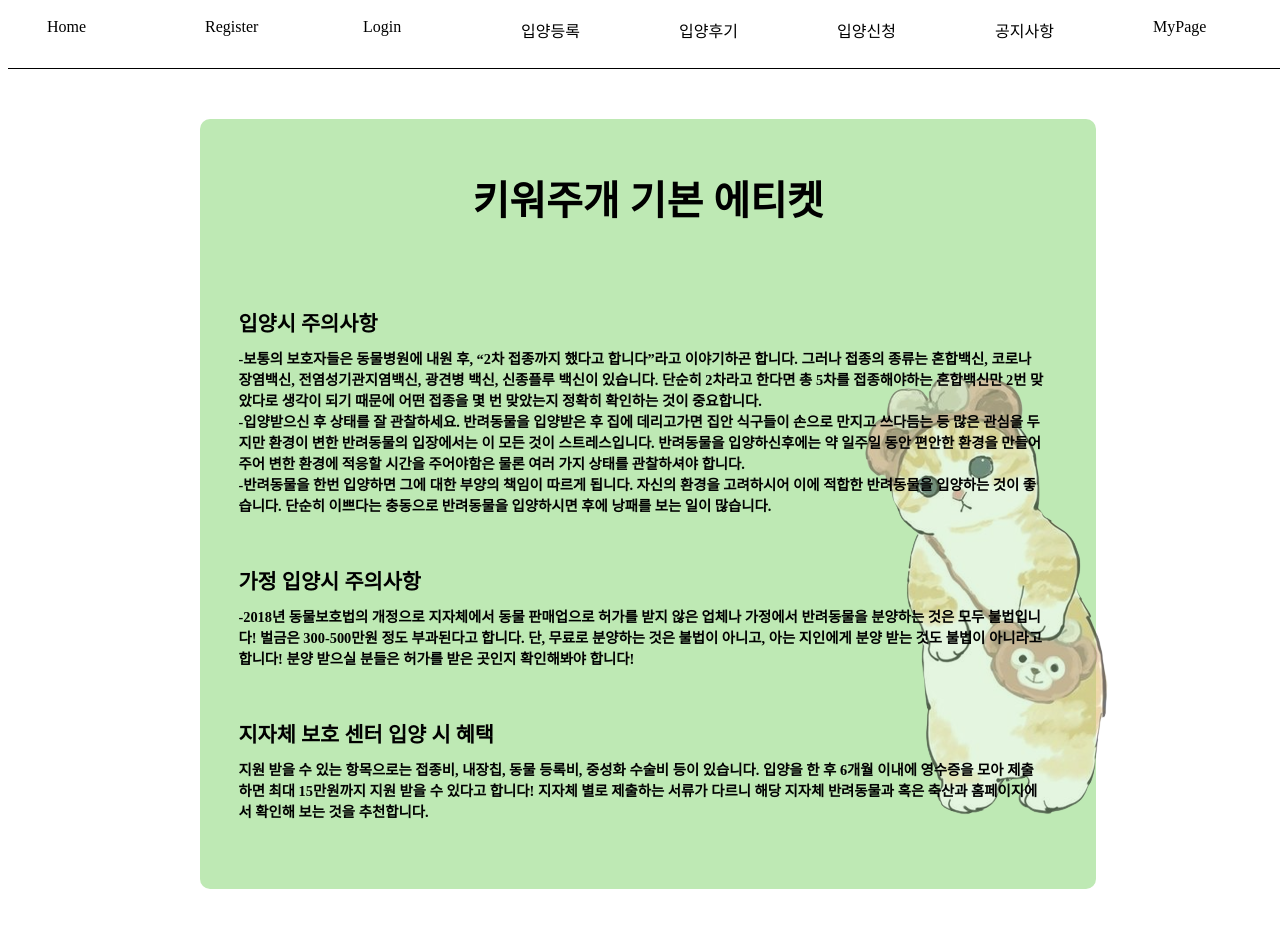
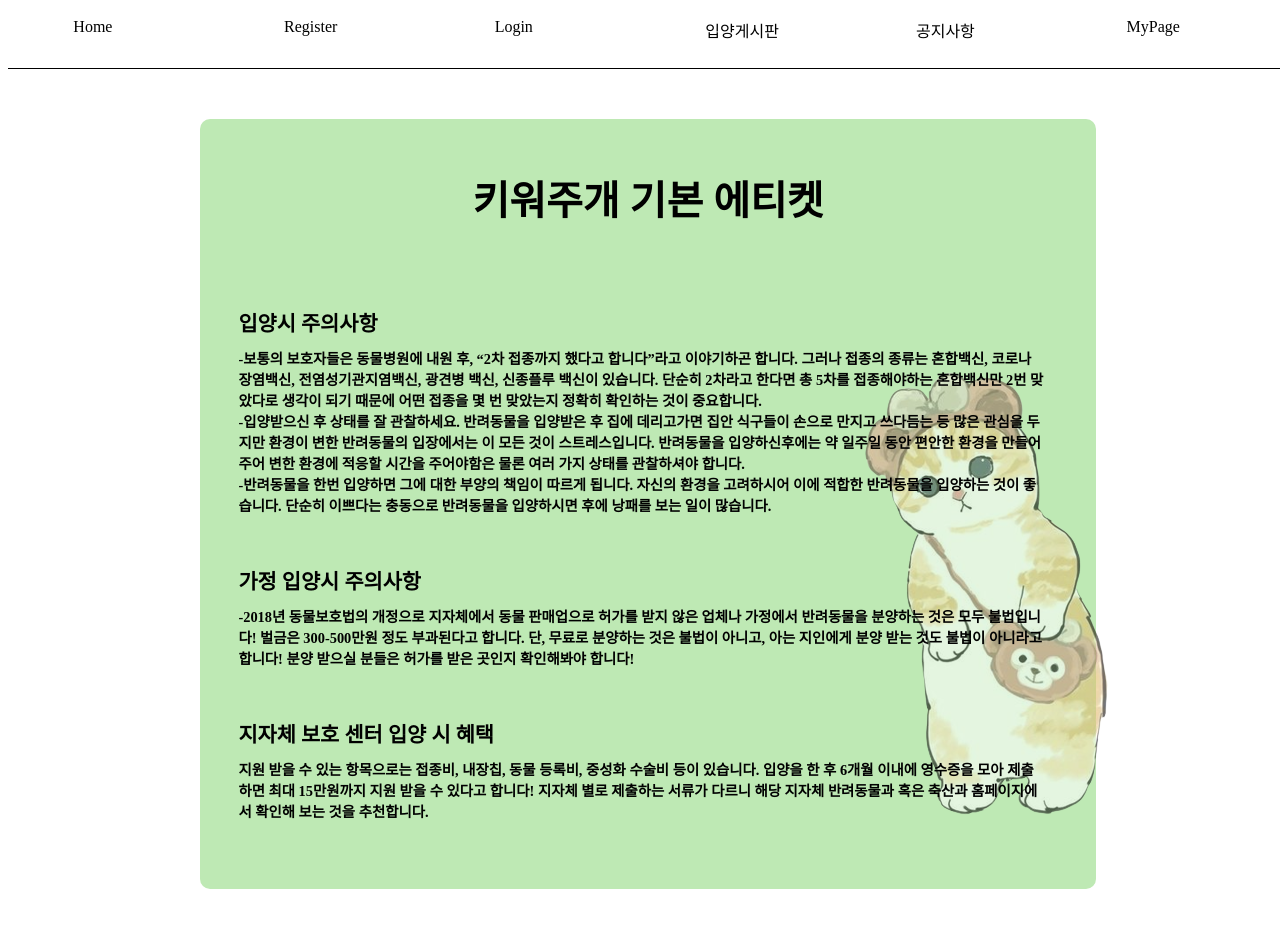
Before and after one commit to leeyounagh/kiwojugaesample, a React (Create React App) app in the folder client/: page /notice in a window 1280 px wide. Shown: the top 928 px of the page. Built offline with nearby package versions, Linux system fonts and the light colour scheme.

Commit message:
네브바 수정

```diff
--- a/client/src/component/Navbar/NavBar.js
+++ b/client/src/component/Navbar/NavBar.js
@@ -1,48 +1,45 @@
-import React from 'react';
-import styled from 'styled-components';
-
+import React from "react";
+import styled from "styled-components";
 
 const MenuItems = [
-  {"title":"Home","param":"/"},  {"title":"Register","param":"/register"},
-  {"title":"Login","param":"/login"}, {"title":"입양등록","param":"/upload"},
-  {"title":"입양후기","param":"/review"}, {"title":"입양신청","param":"/searchpet"},
-  {"title":"공지사항","param":"/notice"}, {"title":"MyPage","param":"/mypage"}
-]
+  { title: "Home", param: "/" },
+  { title: "Register", param: "/register" },
+  { title: "Login", param: "/login" },
+  { title: "입양게시판", param: "/upload" },
+  { title: "공지사항", param: "/notice" },
+  { title: "MyPage", param: "/mypage" },
+];
 
 function NavBar() {
   return (
-    <NavBarContainer >
-      {
-        MenuItems.map((item,index)=>{
-          return(
-            <a href={item.param}> <NavBarItem> {item.title}</NavBarItem></a>
-          )
-        })
-      }
-
-
+    <NavBarContainer>
+      {MenuItems.map((item, index) => {
+        return (
+          <a href={item.param}>
+            {" "}
+            <NavBarItem> {item.title}</NavBarItem>
+          </a>
+        );
+      })}
     </NavBarContainer>
-  )
+  );
 }
 
-    const NavBarContainer = styled.div`
-    padding:10px;
-    width:100%;
-    height:40px;
-    display:flex;
-    justify-content:space-around;
-    border-bottom:1px solid black;
-    a{
-      text-decoration:none;
-      color:black;
-    }
+const NavBarContainer = styled.div`
+  padding: 10px;
+  width: 100%;
+  height: 40px;
+  display: flex;
+  justify-content: space-around;
+  border-bottom: 1px solid black;
+  a {
+    text-decoration: none;
+    color: black;
+  }
+`;
+const NavBarItem = styled.div`
+  width: 100px;
+  height: 40px;
+`;
 
-
-    `
-    const NavBarItem =styled.div`
-
-      width:100px;
-      height:40px;
-    `
-
-export default NavBar
+export default NavBar;
```
